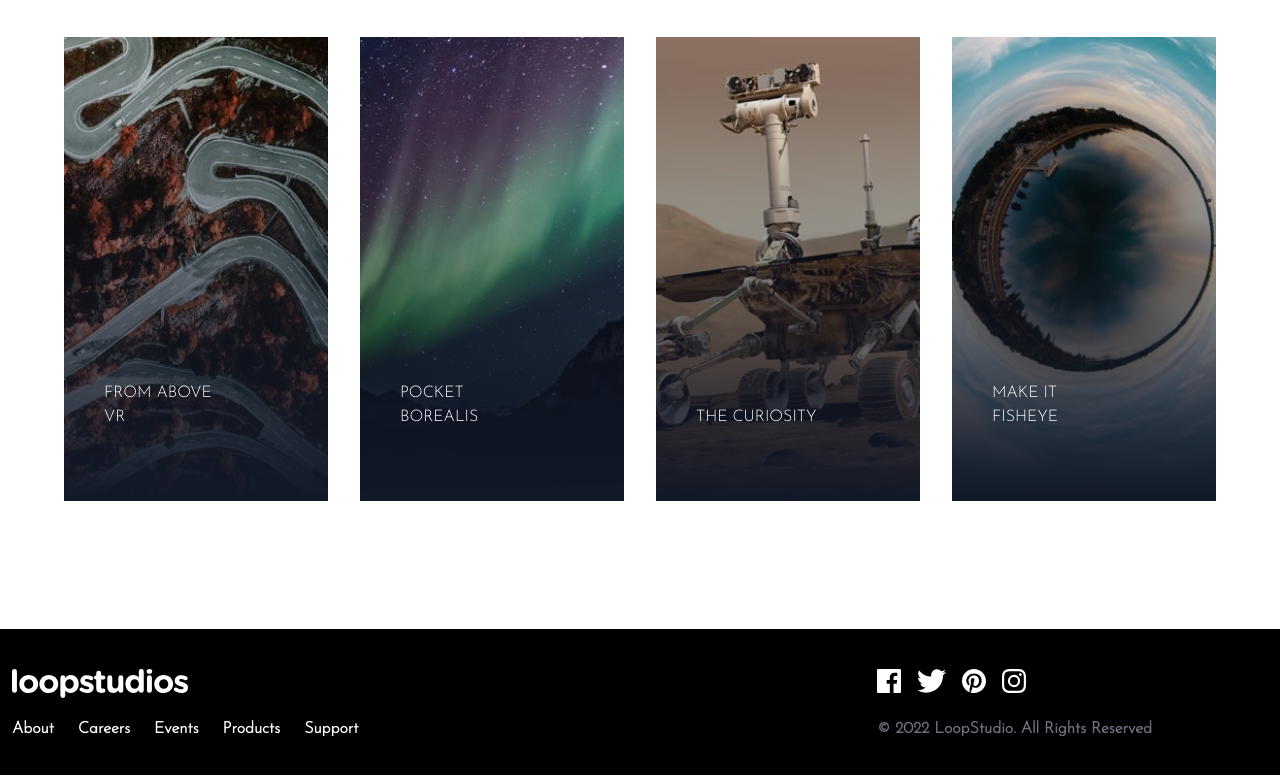
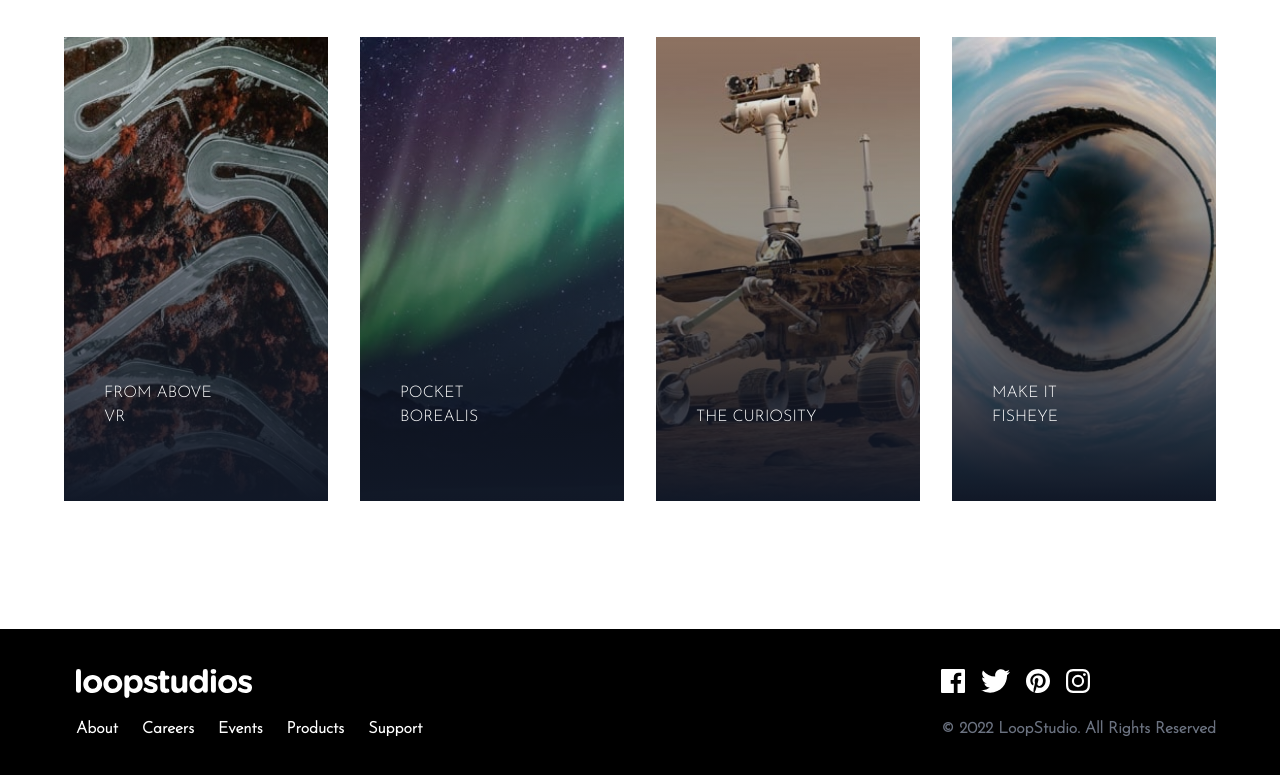
Before and after one commit to Maxino22/LoopStudios-TailwindCSS-course, a website: page index.html in a window 1280 px wide. Shown: the part 2007-2782 px from the top of the page. Drawn offline with Linux system fonts and the light colour scheme.

Commit message:
fixed footer spacing

```diff
--- a/index.html
+++ b/index.html
@@ -275,7 +275,7 @@
 			</div>
 		</section>
 		<footer class="bg-black">
-			<div class="container max-w-6xl py-10 ma-auto">
+			<div class="container max-w-6xl py-10 mx-auto">
 				<!-- Footer flex container -->
 				<div
 					class="flex flex-col items-center mb-8 space-y-6 md:flex-row md:space-y-0 md:justify-between md:items-start"
```
